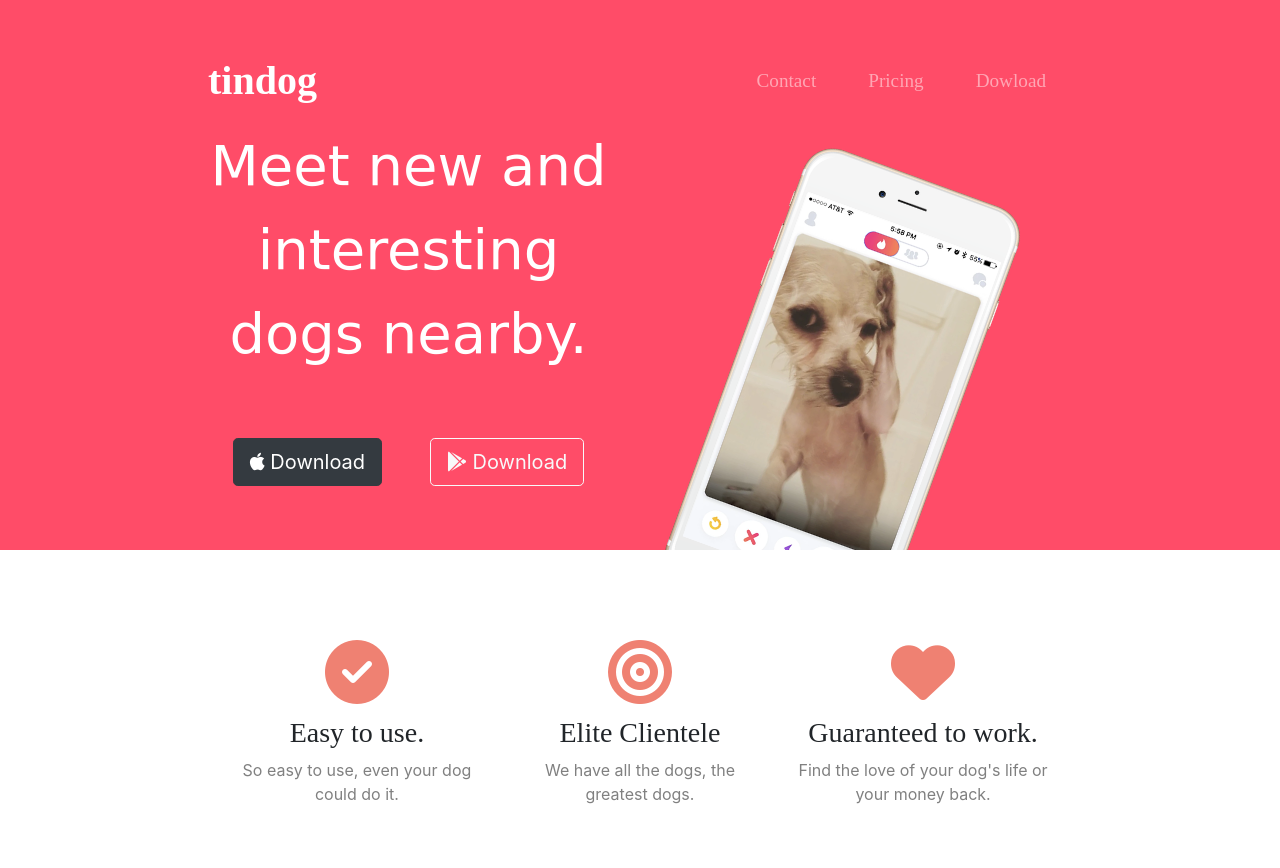
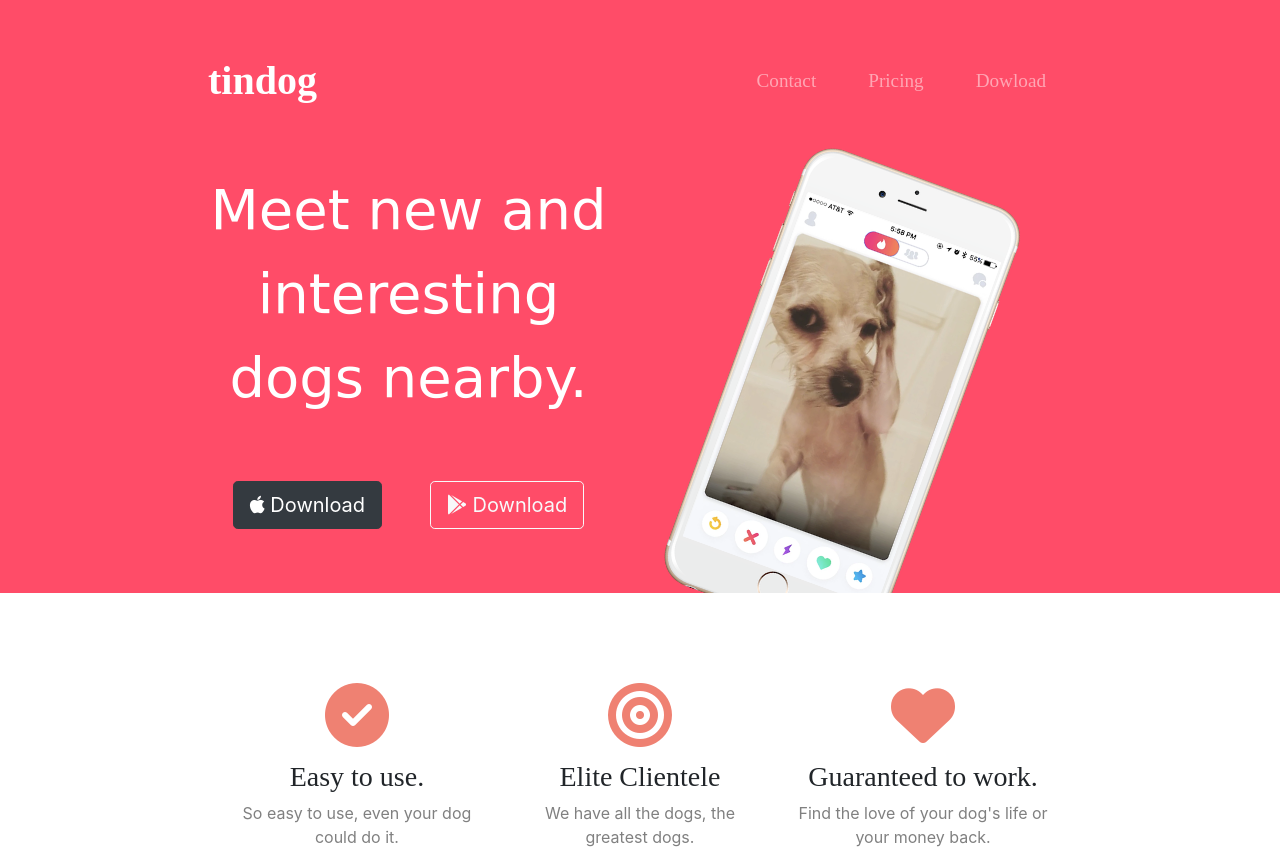
Before and after one commit to iqbalf203/Web_Dev, a plain HTML site: page tindog/index.html in a window 1280 px wide. Shown: the top 868 px of the page. Drawn offline with nearby package versions, Linux system fonts and the light colour scheme.

Commit message:
Update styles.css

```diff
--- a/tindog/css/styles.css
+++ b/tindog/css/styles.css
@@ -129,6 +129,8 @@ h3 {
 #title {
   text-align: center;
 }
+  h1{
+    padding-top:10%;
 }
 
 .#cta {
```
